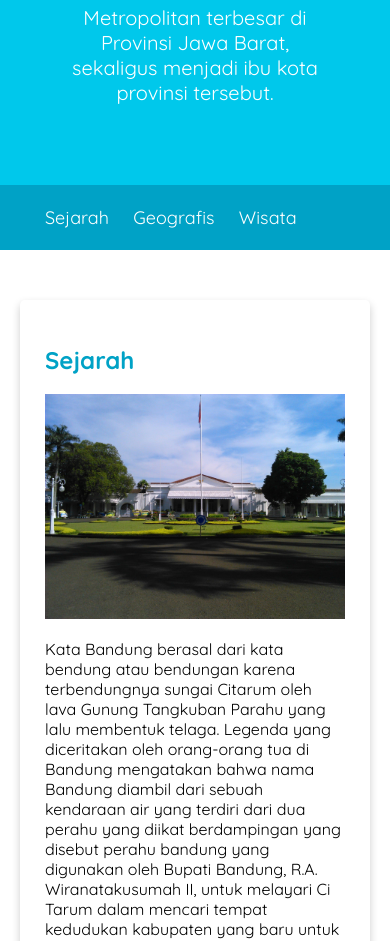
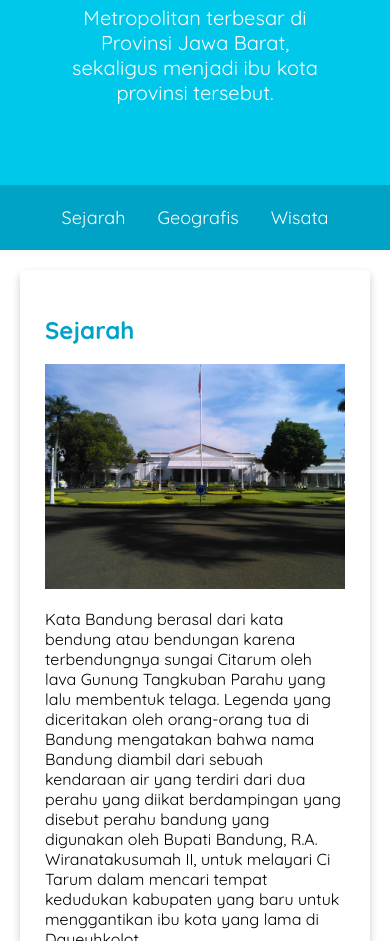
Before and after one commit to yahya-d3v/dicoding-webdasar, a plain HTML site: page index.html in a window 390 px wide. Shown: the part 159-1100 px from the top of the page. Drawn offline with Linux system fonts and the light colour scheme.

Commit message:
sixth commit

```diff
--- a/assets/styles/style.css
+++ b/assets/styles/style.css
@@ -1,6 +1,22 @@
 /* CSS */
 * {
     box-sizing: border-box;
+}
+@media screen and (max-width: 1200px) {
+    main {
+        flex-flow: column nowrap;
+    }
+    main aside {
+        align-self: center;
+    }
+}
+@media screen and (max-width: 768px) {
+    nav ul {
+        justify-content: center;
+    }
+    main aside {
+        align-self: stretch;
+    }
 }
 body {
     font-family: "Quicksand", sans-serif;
@@ -9,7 +25,8 @@ body {
 }
 main {
     padding: 20px;
-    overflow: auto;
+    display: flex;
+    gap: 1.5rem;
 }
 h2, h3 {
     color: #00a2c6;
@@ -26,6 +43,11 @@ nav a {
     font-weight: 400;
     text-decoration: none;
     color: white;
+}
+nav ul {
+    padding-inline: 4rem;
+    display: flex;
+    gap: 2rem;
 }
 nav a:hover {
     font-weight: bold;
@@ -45,7 +67,6 @@ nav a:hover {
 .card {
     box-shadow: 0 4px 8px 0 rgba(0, 0, 0, 0.2);
     border-radius: 5px;
-    margin-top: 30px;
     padding: 25px;
 }
 .jumbotron {
@@ -65,21 +86,14 @@ header {
     display: inline;
 }
 nav li {
-    display: inline;
     list-style-type: none;
-    margin-right: 20px;
 }
 #content {
-    float: left;
-    width: 75%;
+    flex: 5;
+    display: flex;
+    flex-flow: column nowrap;
+    gap: 1rem 2rem;
 }
 aside {
-    float: right;
-    width: 25%;
-    padding-left: 20px;
+    flex: 1;
 }
-@media screen and (max-width: 1000px) {
-    #content, aside {
-        width: 100%;
-        padding: 0; }
-}
```
